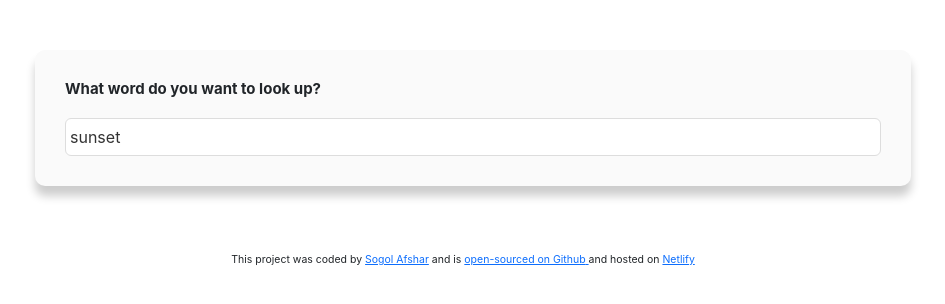
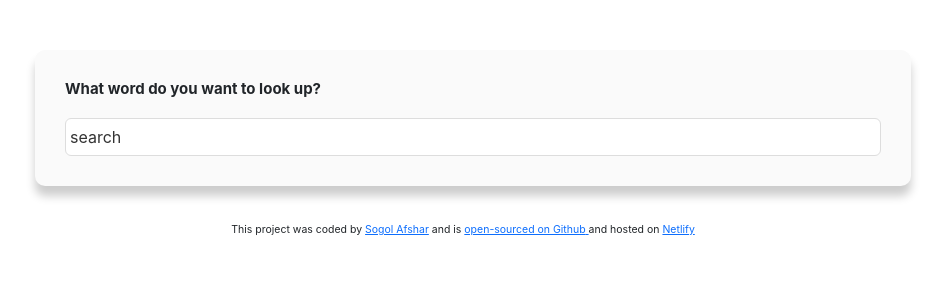
Before and after one commit to sogol-tech/Dictionary-project, a React (Create React App) app: page / in a window 1280 px wide. Shown: the top 304 px of the page, without its empty margins (177-1122 px from the left). Built offline with nearby package versions, Linux system fonts and the light colour scheme; no server answers.

Commit message:
Final touches.

```diff
--- a/src/App.css
+++ b/src/App.css
@@ -2,6 +2,7 @@
   font-size: 12px;
   text-align: center;
   padding: 20px;
+  margin-top: -30px;
 }
 
 .App {
--- a/src/App.js
+++ b/src/App.js
@@ -5,7 +5,7 @@ export default function App() {
   return (
     <div className="App">
       <div className="container">
-        <Dictionary defaultKeyword="sunset" />
+        <Dictionary defaultKeyword="search" />
         <br />
         <footer className="footer">
           <small>
```
